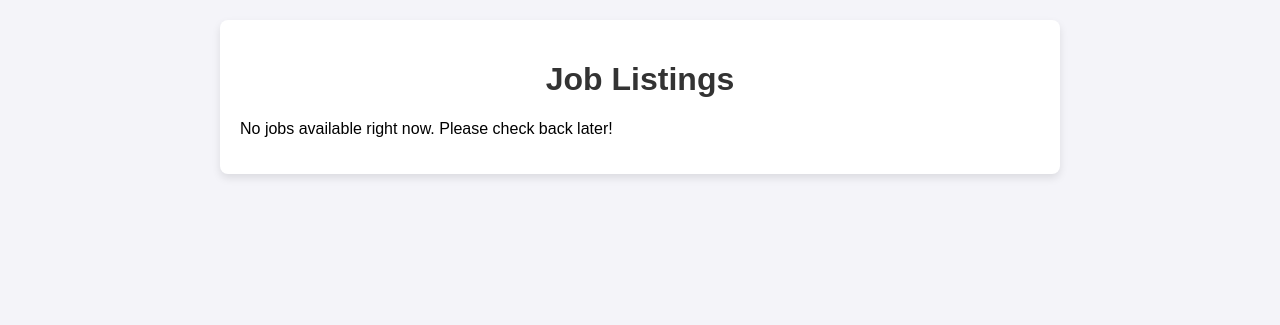
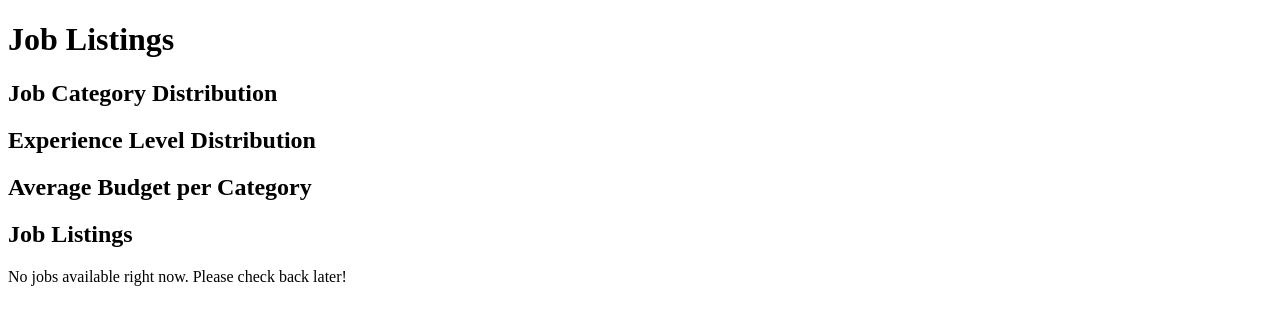
Before and after one commit to chipmoreno/UpworkJobScraper, a Flask app: page / in a window 1280 px wide. Shown: the top 325 px of the page. Run offline with Flask 3, Linux system fonts and the light colour scheme; parts of the project's set-up code (start-up, migrations or seed data) failed here and were passed over.

Commit message:
Descriptive Method added

```diff
--- a/app.py
+++ b/app.py
@@ -1,6 +1,8 @@
 # app.py
 from flask import Flask, jsonify, render_template
 from scraper import scraper  # Import the scrape function from scraper.py
+from summarize_jobs import *
+from filterjobs import *
 
 app = Flask(__name__)
 
@@ -9,6 +11,8 @@ def index():
     job_list = []
     job_data = scraper()  # Call the scrape function from scraper.py
     #return jsonify(job_data)
+
+
     for job in job_data.values():
         title = job.get('title')
         time_posted = job.get('time_posted')
@@ -22,7 +26,10 @@ def index():
                 'link': link
             })
 
-    return render_template('index.html', jobs=job_list)
+    category_counts, experience_level_counts, avg_budget_by_category = summarize_jobs(job_data)
+
+    return render_template('index.html', jobs=job_list, category_counts=category_counts,
+                           experience_level_counts=experience_level_counts, avg_budget_by_category=avg_budget_by_category)
 
 if __name__ == '__main__':
     app.run(debug=True)
--- /dev/null
+++ b/summarize_jobs.py
@@ -0,0 +1,31 @@
+import matplotlib.pyplot as plt
+from collections import defaultdict
+def summarize_jobs(job_data):
+    category_counts = defaultdict(int)
+    budget_by_category = defaultdict(list)
+    experience_level_counts = defaultdict(int)
+
+    for job in job_data.values():
+        category = job.get('category', 'Uncategorized')  # Default if not found
+        experience_level = job.get('experience_level', 'Unknown')  # Default if not found
+
+        # Get the budget and attempt to convert to float
+        budget_str = job.get('budget', '0')
+
+        # Attempt to convert to float, handle cases where it is not a valid number
+        try:
+            budget = float(budget_str)  # Try to convert to float
+        except ValueError:
+            print(f"Invalid budget value: {budget_str} for job: {job.get('title')}")
+            budget = 0  # Default to 0 if the conversion fails
+
+        category_counts[category] += 1
+        budget_by_category[category].append(budget)
+        experience_level_counts[experience_level] += 1
+
+    # Calculate average budget per category
+    avg_budget_by_category = {}
+    for category, budgets in budget_by_category.items():
+        avg_budget_by_category[category] = sum(budgets) / len(budgets) if budgets else 0
+
+    return category_counts, experience_level_counts, avg_budget_by_category
--- a/templates/index.html
+++ b/templates/index.html
@@ -5,83 +5,22 @@
     <meta name="viewport" content="width=device-width, initial-scale=1.0">
     <title>Job Listings</title>
     <style>
-        body {
-            font-family: Arial, sans-serif;
-            background-color: #f4f4f9;
-            margin: 0;
-            padding: 20px;
-        }
-        .container {
-            max-width: 800px;
-            margin: 0 auto;
-            background-color: #fff;
-            border-radius: 8px;
-            box-shadow: 0 4px 8px rgba(0, 0, 0, 0.1);
-            padding: 20px;
-        }
-        h1 {
-            text-align: center;
-            color: #333;
-        }
-        .job-card {
-            background-color: #fafafa;
-            padding: 15px;
-            border-radius: 8px;
-            margin-bottom: 20px;
-            box-shadow: 0 2px 4px rgba(0, 0, 0, 0.1);
-        }
-        .job-card h2 {
-            margin: 0 0 10px;
-            color: #0073e6;
-            font-size: 18px; /* Reduced size */
-        }
-        .job-card .time {
-            font-size: 14px;
-            color: #777;
-            margin-bottom: 10px;
-        }
-        .job-card .description {
-            font-size: 16px;
-            color: #444;
-            margin-bottom: 10px;
-        }
-        .job-card a {
-            font-weight: bold;
-            color: #0073e6;
-            text-decoration: none;
-        }
-        .job-card a:hover {
-            text-decoration: underline;
-        }
-        .expand-btn {
-            background-color: #0073e6;
-            color: white;
-            border: none;
-            padding: 5px 10px;
-            cursor: pointer;
-            font-size: 14px;
-            border-radius: 4px;
-            margin-top: 10px;
-        }
-        .expand-btn:hover {
-            background-color: #005bb5;
-        }
-        .full-description {
-            display: none;
-            font-size: 16px;
-            color: #444;
-        }
+        /* Your existing CSS */
     </style>
     <script>
         function toggleDescription(jobId) {
             var desc = document.getElementById('desc-' + jobId);
+            var shortDesc = document.getElementById('short-desc-' + jobId);
             var btn = document.getElementById('btn-' + jobId);
-        if (desc.style.display === "none" || desc.style.display === "") {
+
+            if (desc.style.display === "none") {
                 desc.style.display = "block";
-            btn.textContent = "Collapse Description";
+                shortDesc.style.display = "none";
+                btn.textContent = "↑ Collapse Description";
             } else {
                 desc.style.display = "none";
-            btn.textContent = "Expand Description";
+                shortDesc.style.display = "block";
+                btn.textContent = "↓ Expand Description";
             }
         }
     </script>
@@ -90,16 +29,41 @@
 
 <div class="container">
     <h1>Job Listings</h1>
+
+    <!-- Descriptive Summary Section -->
+    <h2>Job Category Distribution</h2>
+    <ul>
+        {% for category, count in category_counts.items() %}
+            <li>{{ category }}: {{ count }} jobs</li>
+        {% endfor %}
+    </ul>
+
+    <h2>Experience Level Distribution</h2>
+    <ul>
+        {% for level, count in experience_level_counts.items() %}
+            <li>{{ level }}: {{ count }} jobs</li>
+        {% endfor %}
+    </ul>
+
+    <h2>Average Budget per Category</h2>
+    <ul>
+        {% for category, avg_budget in avg_budget_by_category.items() %}
+            <li>{{ category }}: ${{ avg_budget|round(2) }} (avg budget)</li>
+        {% endfor %}
+    </ul>
+
+    <!-- Job Listings Section -->
+    <h2>Job Listings</h2>
     {% if jobs %}
         {% for job in jobs %}
             <div class="job-card">
+                <p class="time">Posted: {{ job.time_posted }}</p>
                 <h2><a href="{{ job.link }}" target="_blank">{{ job.title }}</a></h2>
-                <p class="time">Posted: {{ job.time_posted }}</p>
-                <p class="description">{{ job.description[:100] }}...</p>
-                <button class="expand-btn" id="btn-{{ loop.index }}" onclick="toggleDescription({{ loop.index }})">Expand Description</button>
-                <div class="full-description" id="desc-{{ loop.index }}">
-                    <p>{{ job.description }}</p>
+                <p id="short-desc-{{ loop.index }}" class="short-description">{{ job.description[:100] }}...</p> <!-- Truncated version -->
+                <div id="desc-{{ loop.index }}" class="full-description">
+                    <p>{{ job.description }}</p> <!-- Full version -->
                 </div>
+                <button class="expand-btn" id="btn-{{ loop.index }}" onclick="toggleDescription({{ loop.index }})">↓ Expand Description</button>
             </div>
         {% endfor %}
     {% else %}
```
Also changed, not shown: filterjobs.py (added, +33 -0 lines), 1 other file. Lines whose indentation alone changed are shown as unchanged.
